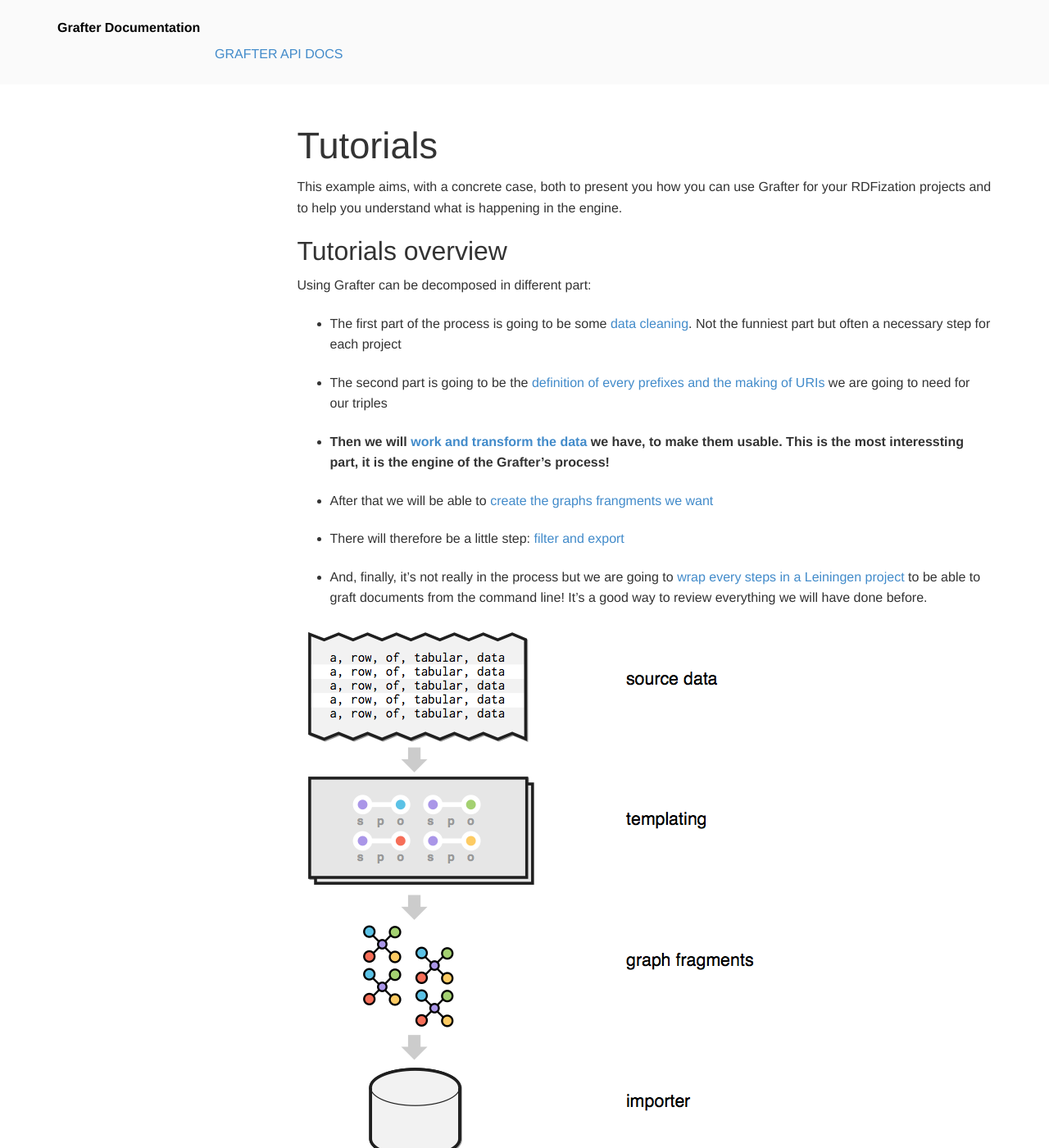
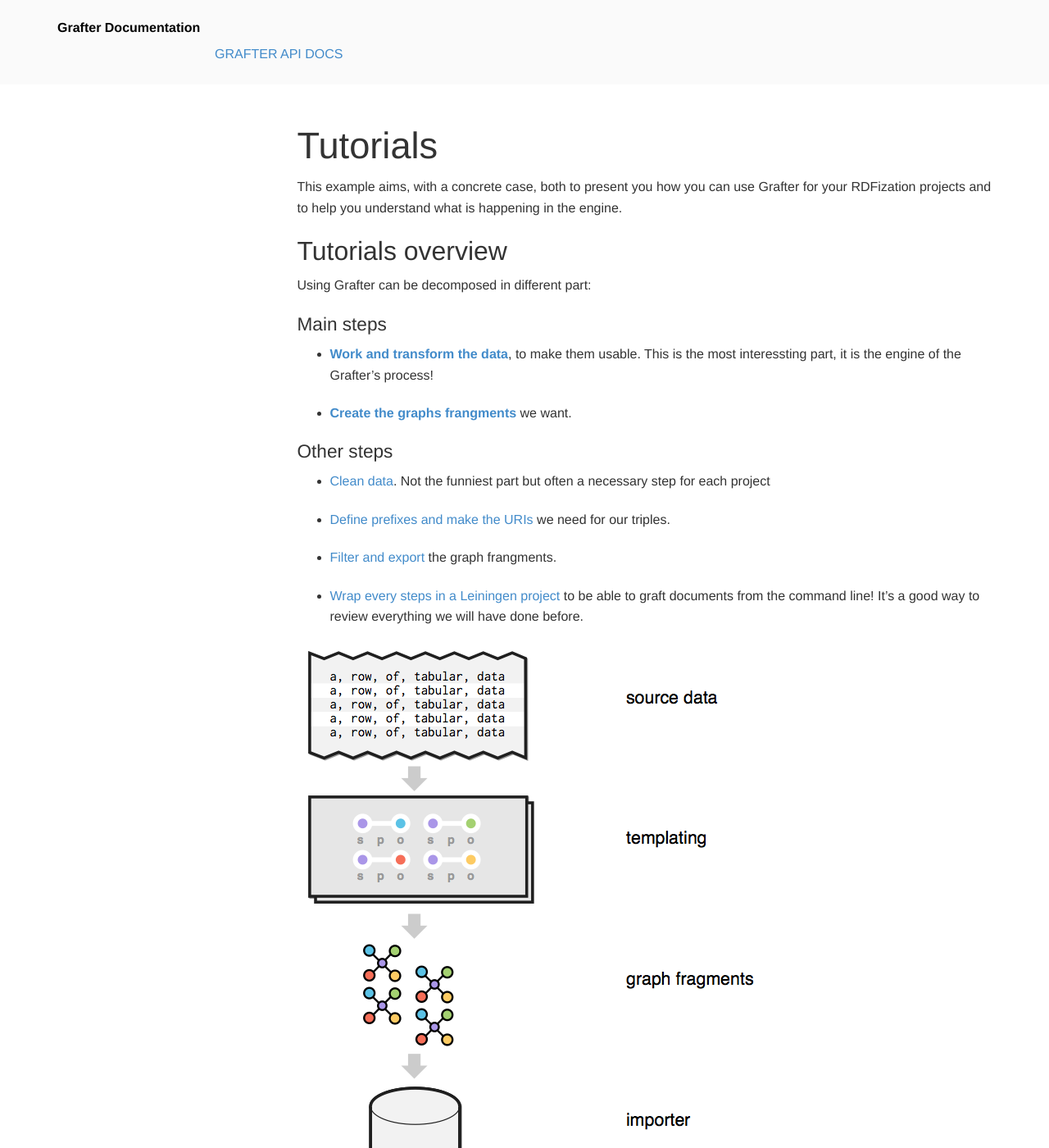
Before and after one commit to Swirrl/grafter-docs, a Jekyll site: the page built from _tutorials/index.md, in a window 1280 px wide and 1400 px high. Shown: the whole window at 82% size. Built offline with Jekyll 4.4.1, drawn with Linux system fonts in a browser that asks for light colours; some of the changed text lies outside the part shown.

Commit message:
Tutorials : done

```diff
--- a/_tutorials/index.md
+++ b/_tutorials/index.md
@@ -10,19 +10,22 @@
 
 Using Grafter can be decomposed in different part:
 
-- The first part of the process is going to be some [data cleaning](908_cleaning.html). Not the funniest part but often a necessary step for each project
+### Main steps
 
-- The second part is going to be the [definition of every prefixes and the making of URIs](911_making_uri.html) we are going to need for our triples
+- **[Work and transform the data](906_pipeline.html)**, to make them usable. This is the most interessting part, it is the engine of the Grafter's process!
 
-- **Then we will [work and transform the data](921_pipeline.html) we have, to make them usable. This is the most interessting part, it is the engine of the Grafter's process!**
+- **[Create the graphs frangments](907_graph.html)** we want.
 
-- After that we will be able to [create the graphs frangments we want](931_graph.html)
+### Other steps
+- [Clean data](908_cleaning.html). Not the funniest part but often a necessary step for each project
 
-- There will therefore be a little step: [filter and export](941_filter_import.html)
+- [Define prefixes and make the URIs](911_making_uri.html) we need for our triples.
 
-- And, finally, it's not really in the process but we are going to [wrap every steps in a Leiningen project](951_command_line.html) to be able to graft documents from the command line! It's a good way to review everything we will have done before.
+- [Filter and export](941_filter_import.html) the graph frangments.
+
+- [Wrap every steps in a Leiningen project](951_command_line.html) to be able to graft documents from the command line! It's a good way to review everything we will have done before.
 
 ![process](/assets/index_1.png)
 
 
-**You can skip to the [Pipeline](921_pipeline.html)  directly or [start the tutorial from the beginning!](905_general.html)**
+[Start the tutorial!](905_general.html)
```
Also changed, not shown: _tutorials/905_general.md (+1 -1 lines), _tutorials/906_pipeline.md (renamed from _tutorials/921_pipeline.md, +3 -2 lines), _tutorials/907_graph.md (renamed from _tutorials/931_graph.md, +2 -4 lines), _tutorials/911_making_uri.md (+1 -1 lines).
